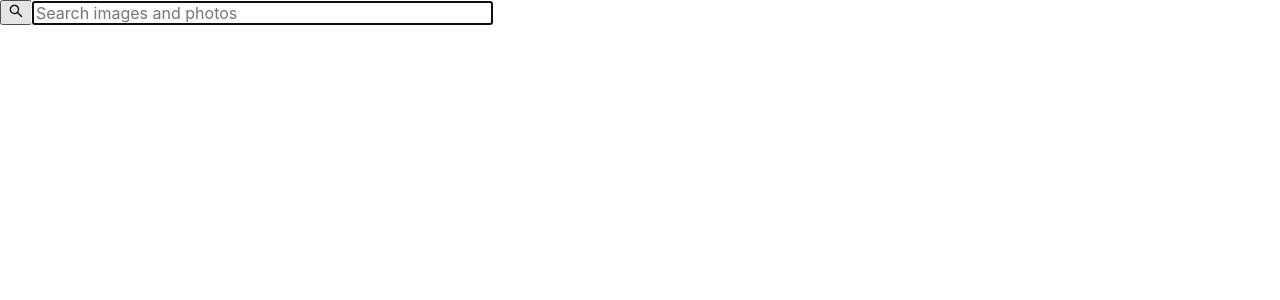
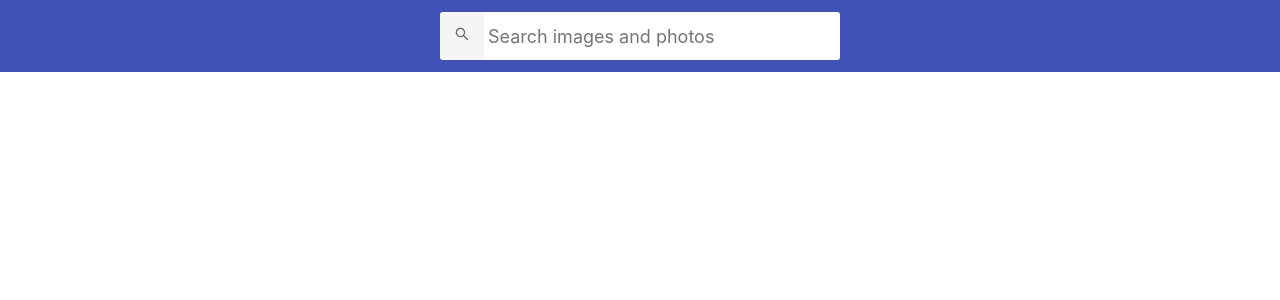
Before and after one commit to Luidmyla007/goit-react-hw-03-image-finder, a React (Create React App) app: page / in a window 1280 px wide. Shown: the top 300 px of the page. Built offline with nearby package versions, Linux system fonts and the light colour scheme.

Commit message:
add FormStyles

```diff
--- /dev/null
+++ b/src/components/Searchbar/SearchBar.styled.jsx
@@ -0,0 +1,69 @@
+import styled from 'styled-components';
+
+export const SearchHeader = styled.header`
+  top: 0;
+  left: 0;
+  position: sticky;
+  z-index: 1100;
+  display: flex;
+  justify-content: center;
+  align-items: center;
+  min-height: 64px;
+  padding-right: 24px;
+  padding-left: 24px;
+  padding-top: 12px;
+  padding-bottom: 12px;
+  color: #fff;
+  background-color: #3f51b5;
+`;
+
+export const SearchForm = styled.form`
+  display: flex;
+  align-items: center;
+  width: 100%;
+  max-width: 400px;
+  background-color: #fff;
+  border-radius: 3px;
+  overflow: hidden;
+`;
+
+export const SearchFormLabel = styled.label`
+  position: absolute;
+  width: 1px;
+  height: 1px;
+  padding: 0;
+  overflow: hidden;
+  clip: rect(0, 0, 0, 0);
+  white-space: nowrap;
+  clip-path: inset(50%);
+  border: 0;
+`;
+
+export const SearchFormInput = styled.input`
+  display: inline-block;
+  width: 100%;
+  font: inherit;
+  font-size: 20px;
+  border: none;
+  outline: none;
+  padding-left: 4px;
+  padding-right: 4px;
+  &::placeholder {
+    font: inherit;
+    font-size: 18px;
+  }
+`;
+
+export const SearchButton = styled.button`
+  display: inline-block;
+  width: 48px;
+  height: 48px;
+  border: 0;
+  opacity: 0.6;
+  transition: opacity 250ms cubic-bezier(0.4, 0, 0.2, 1);
+  cursor: pointer;
+  outline: none;
+  &:hover {
+    opacity: 1;
+  }
+`;
--- a/src/components/Searchbar/Searchbar.jsx
+++ b/src/components/Searchbar/Searchbar.jsx
@@ -2,6 +2,12 @@ import { Component } from 'react';
 import PropTypes from 'prop-types';
 import { toast } from 'react-toastify';
 import { AiOutlineSearch } from 'react-icons/ai';
+import {
+  SearchHeader,
+  SearchForm,
+  SearchFormInput,
+  SearchButton,
+} from './SearchBar.styled';
 
 
 class Searchbar extends Component {
@@ -30,15 +36,15 @@ class Searchbar extends Component {
 
   render() {
     return (
-      <header >
-        <form onSubmit={this.handleSubmit}>
-          <button type="submit" >
+        <SearchHeader>
+        <SearchForm onSubmit={this.handleSubmit}>
+          <SearchButton type="submit" >
             <span >
-              <AiOutlineSearch width="25" height="25"/>
+              <AiOutlineSearch width="12" height="12"/>
             </span>
-          </button>
+          </SearchButton>
 
-          <input
+          < SearchFormInput
             type="text"
             name="query"
             value={this.state.query}
@@ -48,8 +54,8 @@ class Searchbar extends Component {
             placeholder="Search images and photos"
             size={40}
           />
-        </form>
-      </header>
+        </SearchForm>
+      </SearchHeader>
     );
   }
 };
```
